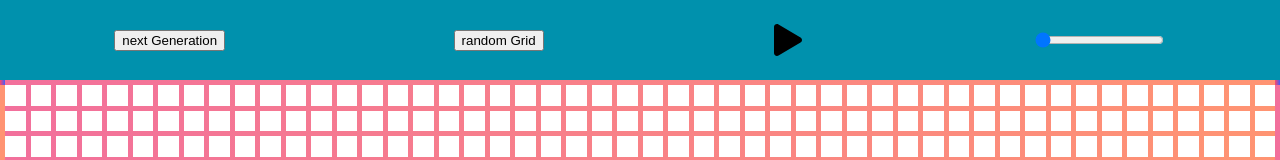
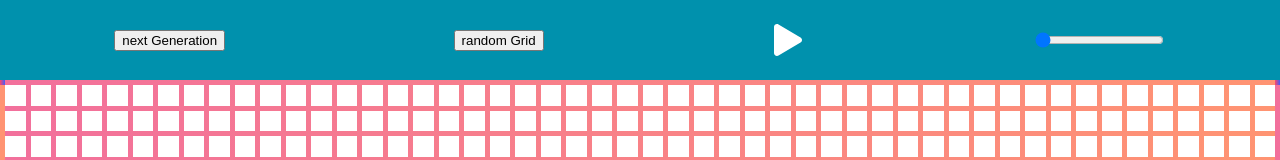
Before and after one commit to Hugo-M33/react-game-of-life, a React (Create React App) app: page / in a window 1280 px wide. Shown: the top 160 px of the page. Built offline with nearby package versions, Linux system fonts and the light colour scheme.

Commit message:
switched toggle button color

```diff
--- a/src/components/Grid.jsx
+++ b/src/components/Grid.jsx
@@ -30,6 +30,7 @@ display: flex;
 align-items: center;
 justify-content: space-around;
 background: #0091AD;
+
 `
 
 const gridReducer = (grid, action) => {
@@ -98,7 +99,7 @@ const Grid = ({ rowsCount, colsCount }) => {
     <>
       <StyledControls><button onClick={() => dispatch({ type: "nextGen" })}>next Generation</button>
         <button onClick={() => dispatch({ type: "randomGrid" })}>random Grid</button>
-        {alive ? <FaPause onClick={() => { setAlive(!alive); aliveRef.current = !alive; live() }} size={32} /> : <FaPlay onClick={() => { setAlive(!alive); aliveRef.current = !alive; live() }} size={32} />}
+        {alive ? <FaPause color="white" onClick={() => { setAlive(!alive); aliveRef.current = !alive; live() }} size={32} /> : <FaPlay color="white" onClick={() => { setAlive(!alive); aliveRef.current = !alive; live() }} size={32} />}
 
         <input id="typeinp" onChange={e => { setSpeed(2000 - e.target.value); speedRef.current = 2000 - e.target.value; console.log(speedRef.current) }} type="range" min="0" max="1950" defaultValue="0" step="50" /></StyledControls>
       <StyledGrid rowsCount={rowsCount} colsCount={colsCount}>
```
Also changed, not shown: 1 other file (tests, documents, lock files or other folders).
